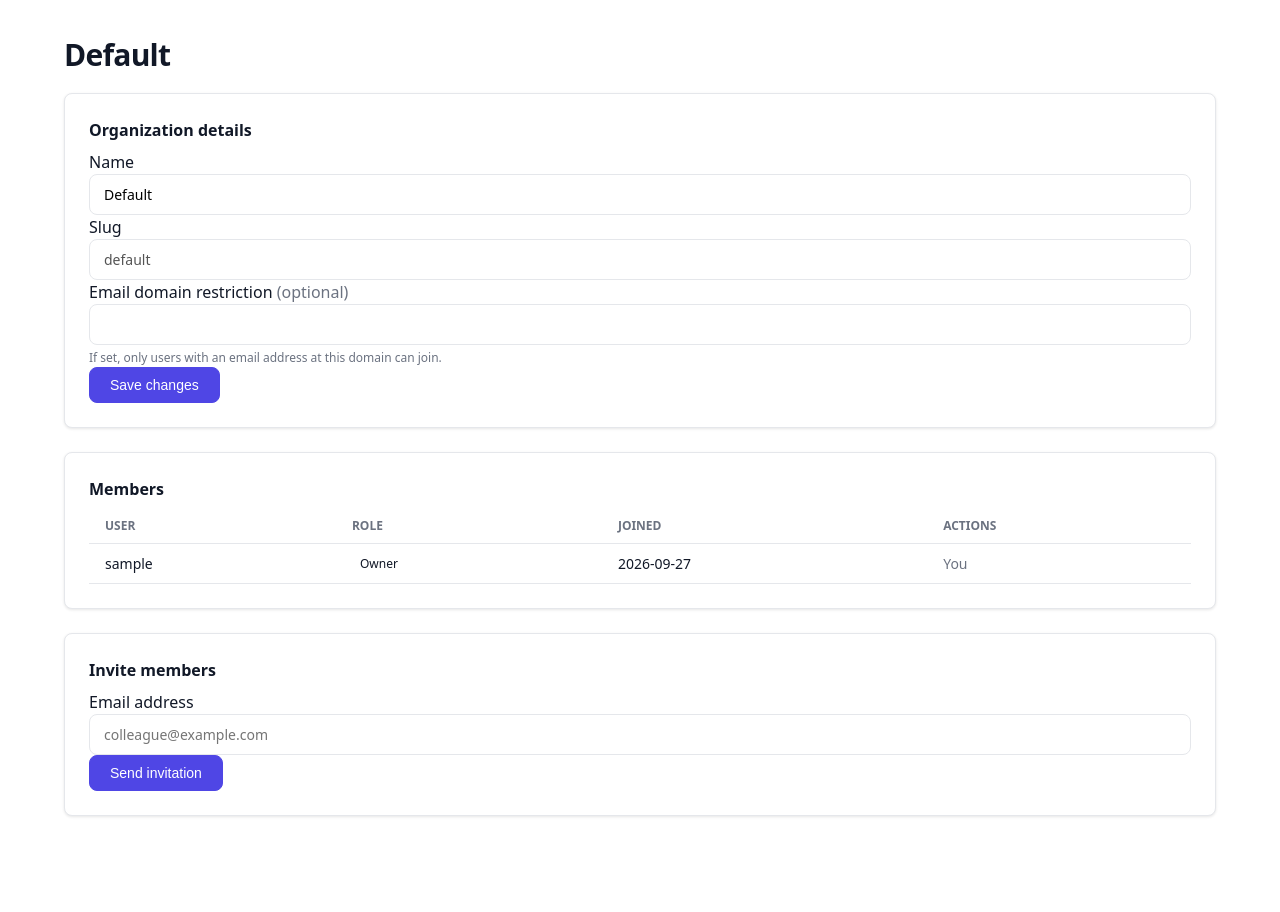
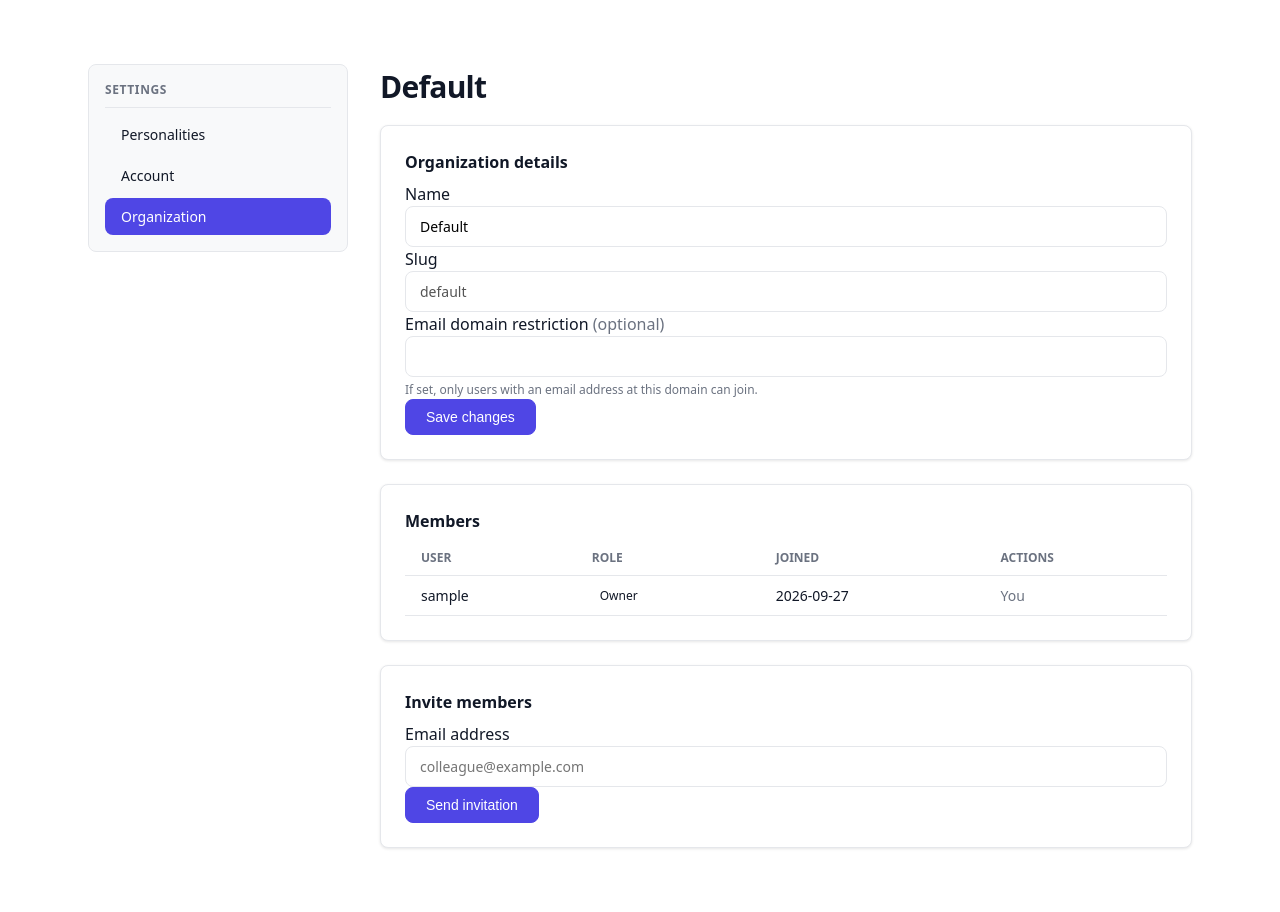
Before and after one commit to kmetaxas/vogon, a Django app: page /org/ in a window 1280 px wide. Shown: the part 65-977 px from the top of the page. Before the commit the page ends 882 px from the top, so only its background shows below. Run offline with Django 5.2, Linux system fonts and the light colour scheme; the visitor is signed in with stand-in values (Sample User, id 1); data comes from the database, SQL or seed files in the repository; data that the repository does not hold is empty; some libraries are stand-ins or nearby versions.

Commit message:
fix view to be in settings

```diff
--- a/apps/core/views.py
+++ b/apps/core/views.py
@@ -216,6 +216,7 @@ class OrganizationDetailView(OrganizationRequiredMixin, View):
             "invitations": invitations,
             "is_admin": membership.is_admin(),
             "is_owner": membership.role == OrganizationMembership.Role.OWNER,
+            "active_tab": "organization",
         }
         return render(request, "core/org_detail.html", context)
 
--- a/static/css/vogon.css
+++ b/static/css/vogon.css
@@ -1299,3 +1299,72 @@ textarea.form-control {
   background: #dc2626;
   border-color: #dc2626;
 }
+
+/* Settings sidebar layout */
+.settings-layout {
+  display: grid;
+  grid-template-columns: 260px 1fr;
+  gap: var(--spacing-xl);
+  max-width: var(--max-width);
+  margin: var(--spacing-xl) auto;
+  padding: 0 var(--spacing-lg);
+}
+
+@media (max-width: 768px) {
+  .settings-layout {
+    grid-template-columns: 1fr;
+    gap: var(--spacing-lg);
+  }
+}
+
+.settings-sidebar {
+  background: var(--color-surface);
+  border: 1px solid var(--color-border);
+  border-radius: var(--radius);
+  padding: var(--spacing-md);
+  height: fit-content;
+  position: sticky;
+  top: 80px;
+}
+
+.settings-sidebar h3 {
+  font-size: 0.75rem;
+  font-weight: 600;
+  text-transform: uppercase;
+  letter-spacing: 0.05em;
+  color: var(--color-text-secondary);
+  margin: 0 0 var(--spacing-sm) 0;
+  padding-bottom: var(--spacing-sm);
+  border-bottom: 1px solid var(--color-border);
+}
+
+.settings-sidebar nav {
+  display: flex;
+  flex-direction: column;
+  gap: var(--spacing-xs);
+}
+
+.settings-sidebar nav a {
+  display: block;
+  padding: var(--spacing-sm) var(--spacing-md);
+  border-radius: var(--radius);
+  color: var(--color-text);
+  text-decoration: none;
+  font-size: 0.875rem;
+  font-weight: 500;
+  transition: background 0.15s, color 0.15s;
+}
+
+.settings-sidebar nav a:hover {
+  background: var(--color-bg);
+  color: var(--color-primary);
+}
+
+.settings-sidebar nav a.active {
+  background: var(--color-primary);
+  color: white;
+}
+
+.settings-main {
+  min-height: 400px;
+}
--- a/templates/core/org_detail.html
+++ b/templates/core/org_detail.html
@@ -1,8 +1,8 @@
-{% extends 'base.html' %}
+{% extends 'core/settings_base.html' %}
 
 {% block title %}{{ organization.name }} - Organization - Vogon{% endblock %}
 
-{% block content %}
+{% block settings_content %}
 <h1>{{ organization.name }}</h1>
 
 {% if messages %}
--- a/templates/core/settings_base.html
+++ b/templates/core/settings_base.html
@@ -2,7 +2,7 @@
 
 {% block title %}Settings - Vogon{% endblock %}
 
-{% block extra_css %}
+{% block content %}
 <style>
 .settings-layout {
     display: grid;
@@ -77,16 +77,14 @@
     min-height: 400px;
 }
 </style>
-{% endblock %}
 
-{% block content %}
 <div class="settings-layout">
     <aside class="settings-sidebar">
         <h3>Settings</h3>
         <nav>
             <a href="{% url 'personalities:personality-list' %}?layout=settings" {% if active_tab == 'personalities' %}class="active"{% endif %}>Personalities</a>
             <a href="#" onclick="return false;">Account</a>
-            <a href="{% url 'core:org-detail' %}">Organization</a>
+            <a href="{% url 'core:org-detail' %}" {% if active_tab == 'organization' %}class="active"{% endif %}>Organization</a>
         </nav>
     </aside>
     <div class="settings-main" id="settings-main">
--- a/templates/personalities/personality_delete.html
+++ b/templates/personalities/personality_delete.html
@@ -3,6 +3,7 @@
 {% block title %}Delete {{ personality.name }} - Vogon{% endblock %}
 
 {% block extra_css %}
+{{ block.super }}
 <style>
 .personality-delete-wrapper {
   padding: 0;
--- a/templates/personalities/personality_detail.html
+++ b/templates/personalities/personality_detail.html
@@ -3,6 +3,7 @@
 {% block title %}{{ personality.name }} - Personality - Vogon{% endblock %}
 
 {% block extra_css %}
+{{ block.super }}
 <style>
 .personality-detail-wrapper {
   padding: 0;
--- a/templates/personalities/personality_form.html
+++ b/templates/personalities/personality_form.html
@@ -3,6 +3,7 @@
 {% block title %}{% if is_create %}New Personality{% else %}Edit {{ personality.name }}{% endif %} - Vogon{% endblock %}
 
 {% block extra_css %}
+{{ block.super }}
 <style>
 .personality-form-wrapper {
   padding: 0;
--- a/templates/personalities/personality_list.html
+++ b/templates/personalities/personality_list.html
@@ -3,6 +3,7 @@
 {% block title %}Personalities - Vogon{% endblock %}
 
 {% block extra_css %}
+{{ block.super }}
 <style>
 .personality-list-wrapper {
   padding: 0;
```
